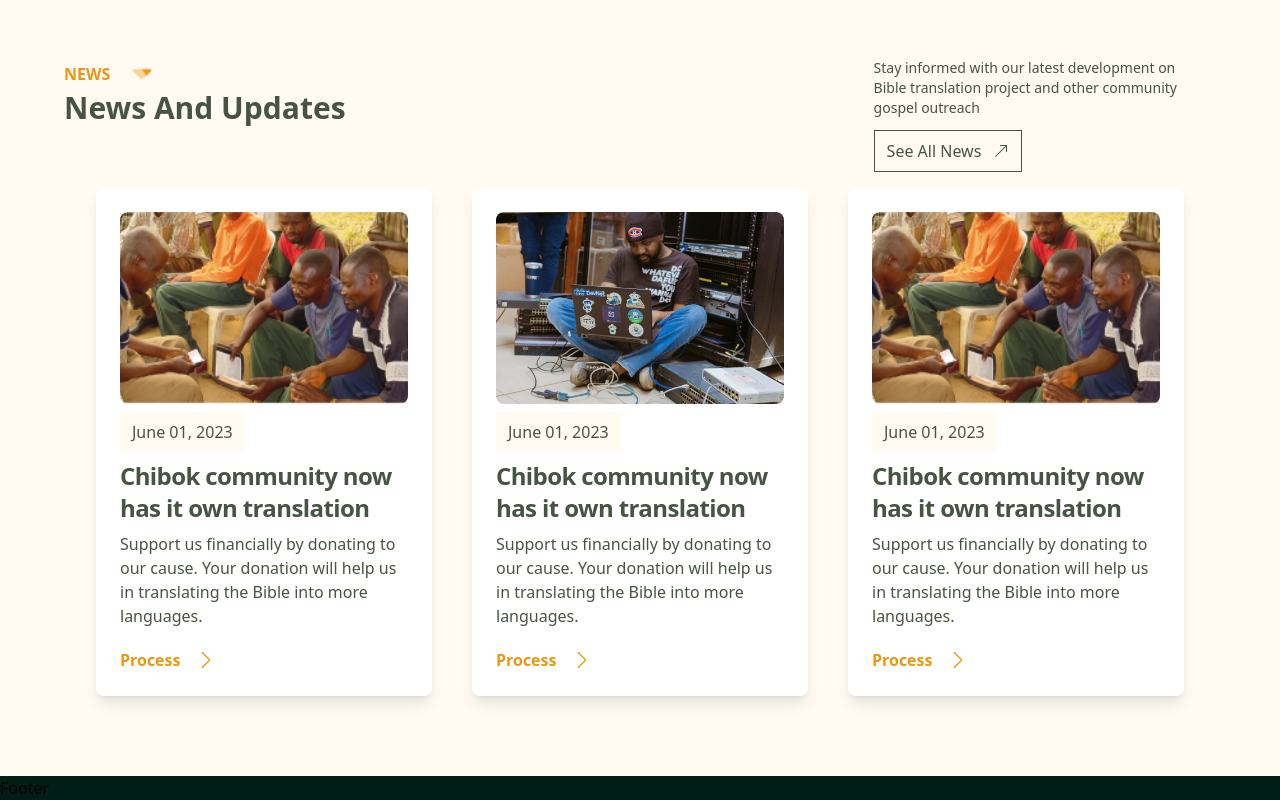
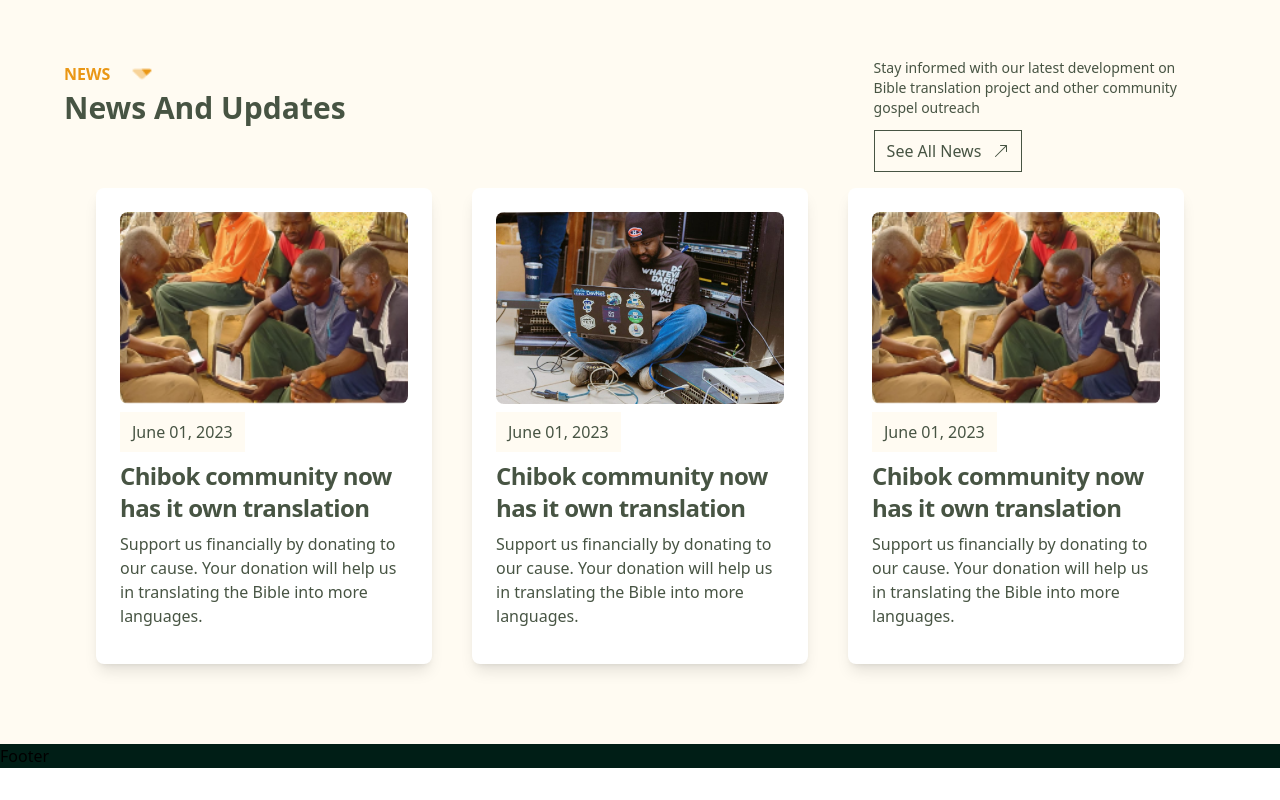
Before and after one commit to Bitrus-Dzakwa/NBTI-Project, a React (Vite) app: page / in a window 1280 px wide. Shown: the part 2940-3740 px from the top of the page. After the commit the page ends 3708 px from the top, so only its background shows below. Built offline with nearby package versions, Linux system fonts and the light colour scheme; the HTML template or start-up script is replaced by a standard one; a web font is replaced by a local one.

Commit message:
Disabled Redirection to Blog

```diff
--- a/src/components/NewsCard.jsx
+++ b/src/components/NewsCard.jsx
@@ -1,14 +1,14 @@
-import { Link } from "react-router-dom";
-import { BsChevronRight } from "react-icons/bs";
+// import { Link } from "react-router-dom";
+// import { BsChevronRight } from "react-icons/bs";
 
 function NewsCard({ img }) {
   return (
-    <Link to="/blog">
+    // <Link to="/blog">
     <div className="max-w-sm bg-white  rounded-lg shadow-lg hover:shadow-md  transform transition duration-500 hover:scale-95 p-6">
       <img
         className="rounded-lg object-cover w-full h-48"
         src={img}
-          alt="blogImg"
+        alt="blog Image"
       />
       <div className="px-3 py-2 text-greengray-900 my-2 bg-[#FFFBF2] max-w-fit">
         <p>June 01, 2023</p>
@@ -20,15 +20,15 @@ function NewsCard({ img }) {
         Support us financially by donating to our cause. Your donation will
         help us in translating the Bible into more languages.
       </p>
-        <Link
+      {/* <Link
           to="/about"
           className="flex items-center gap-4 text-yellowy-900 pt-2"
         >
           <p className="text-yellowy-900 font-semibold">Process</p>
           <BsChevronRight size={20} />
-        </Link>
+        </Link> */}
     </div>
-    </Link>
+    // </Link>
   );
 }
 
```
Lines whose indentation alone changed are shown as unchanged.
